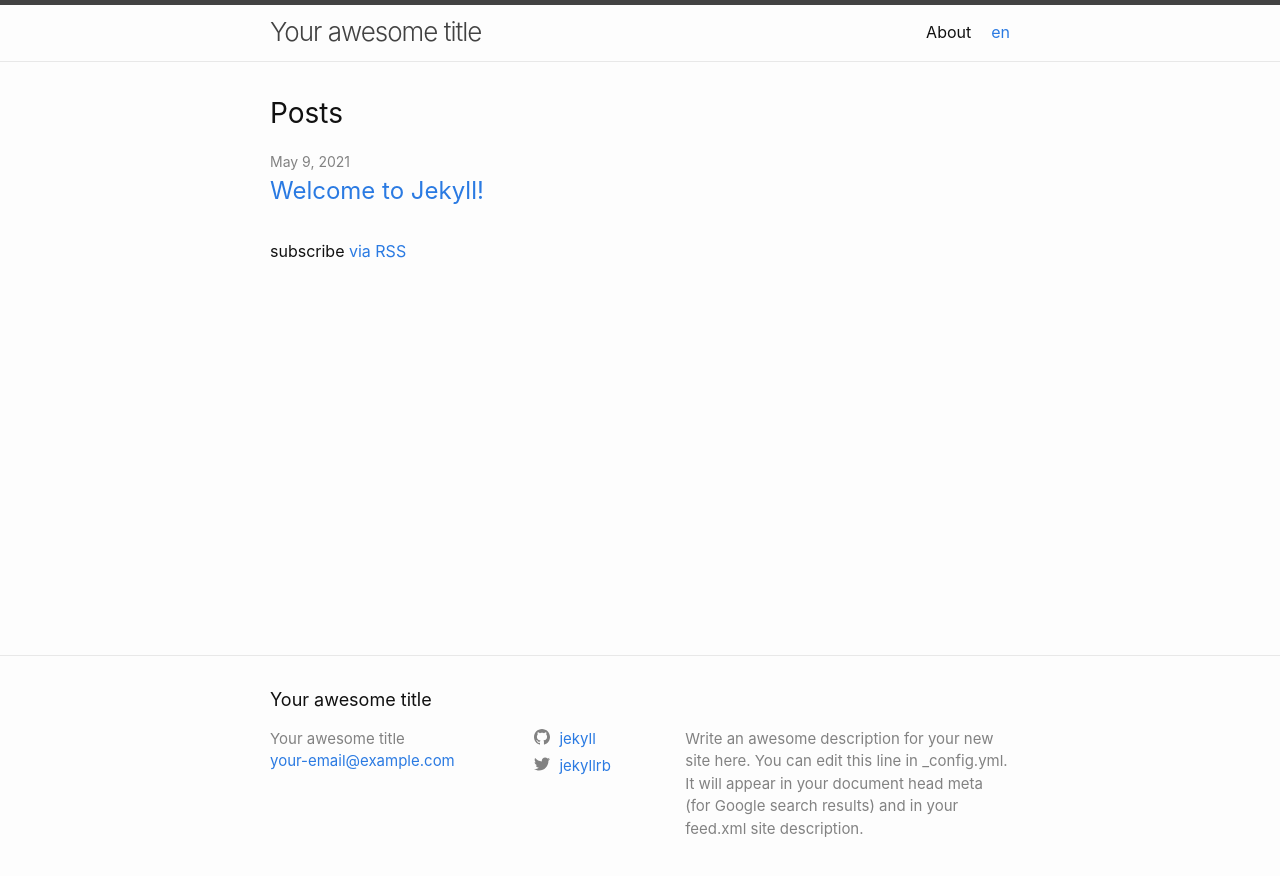
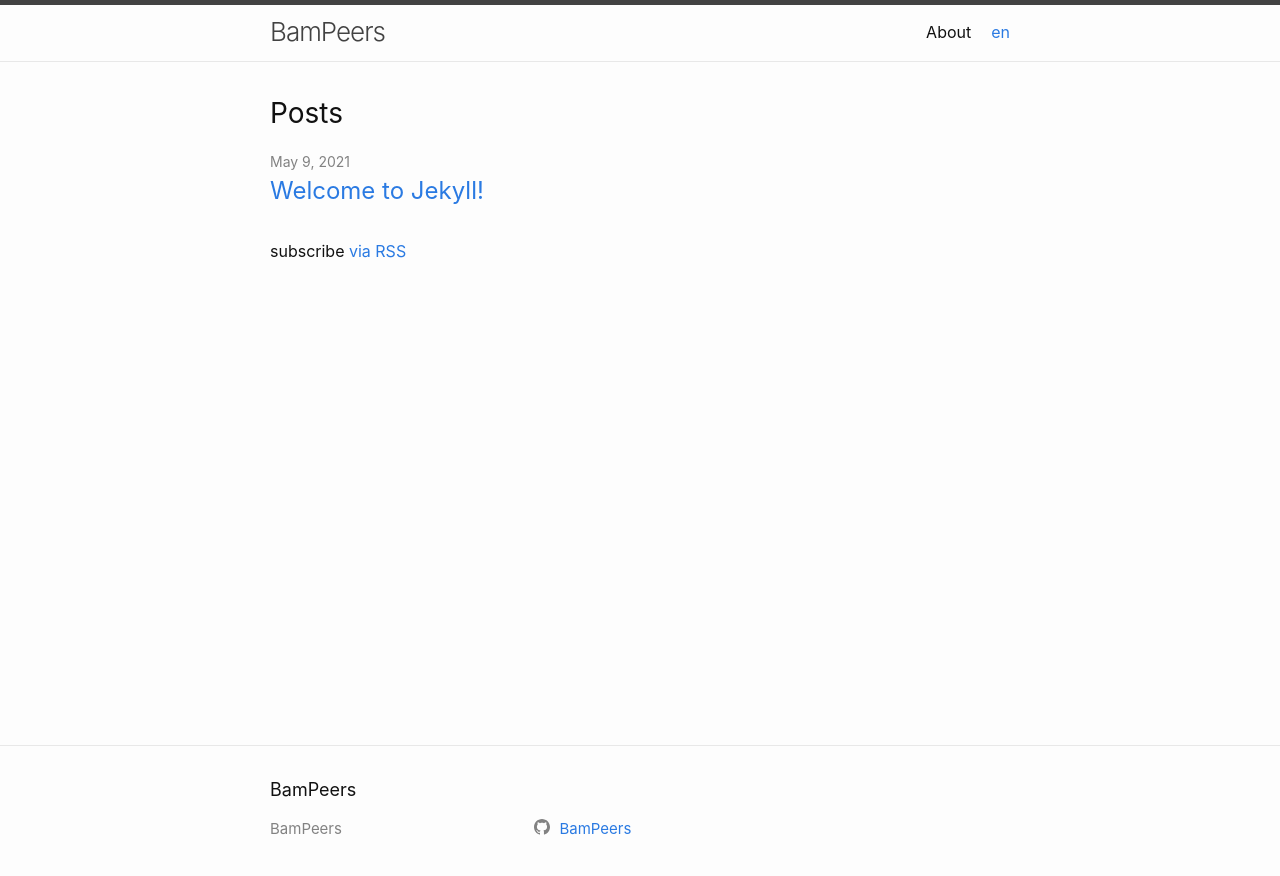
Before and after one commit to BamPeers/bampeers.github.io, a Jekyll site: the page built from index-ko.md, in a window 1280 px wide. Shown: the top 876 px of the page. Built offline with Jekyll 4.4.1, drawn with Linux system fonts in a browser that asks for light colours.

Commit message:
Modify _config.yml

```diff
--- a/_config.yml
+++ b/_config.yml
@@ -18,16 +18,10 @@
 # You can create any custom variable you would like, and they will be accessible
 # in the templates via {{ site.myvariable }}.
 
-title: Your awesome title
-email: your-email@example.com
-description: >- # this means to ignore newlines until "baseurl:"
-  Write an awesome description for your new site here. You can edit this
-  line in _config.yml. It will appear in your document head meta (for
-  Google search results) and in your feed.xml site description.
+title: BamPeers
 baseurl: "" # the subpath of your site, e.g. /blog
-url: "" # the base hostname & protocol for your site, e.g. http://example.com
-twitter_username: jekyllrb
-github_username:  jekyll
+url: "https://www.bampeers.com" # the base hostname & protocol for your site, e.g. http://example.com
+github_username: BamPeers
 
 # Build settings
 # theme: minima
```
